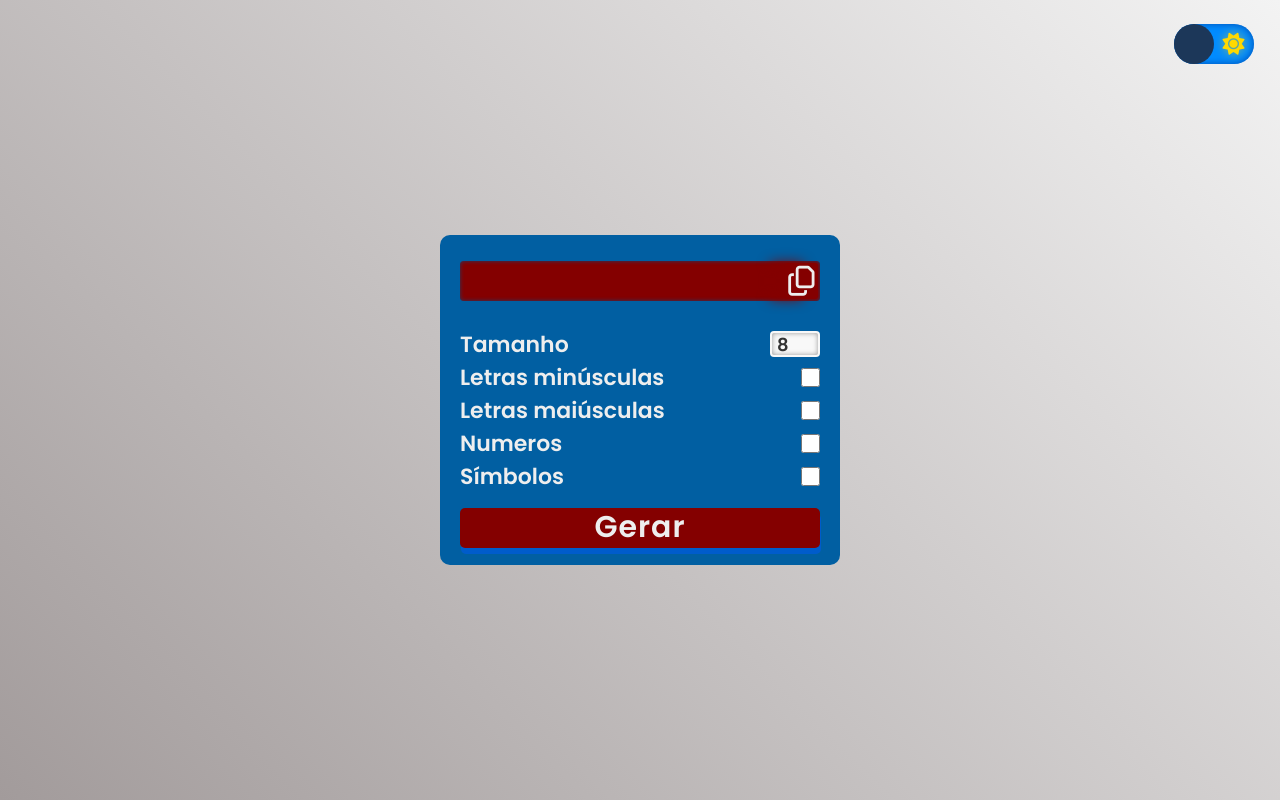
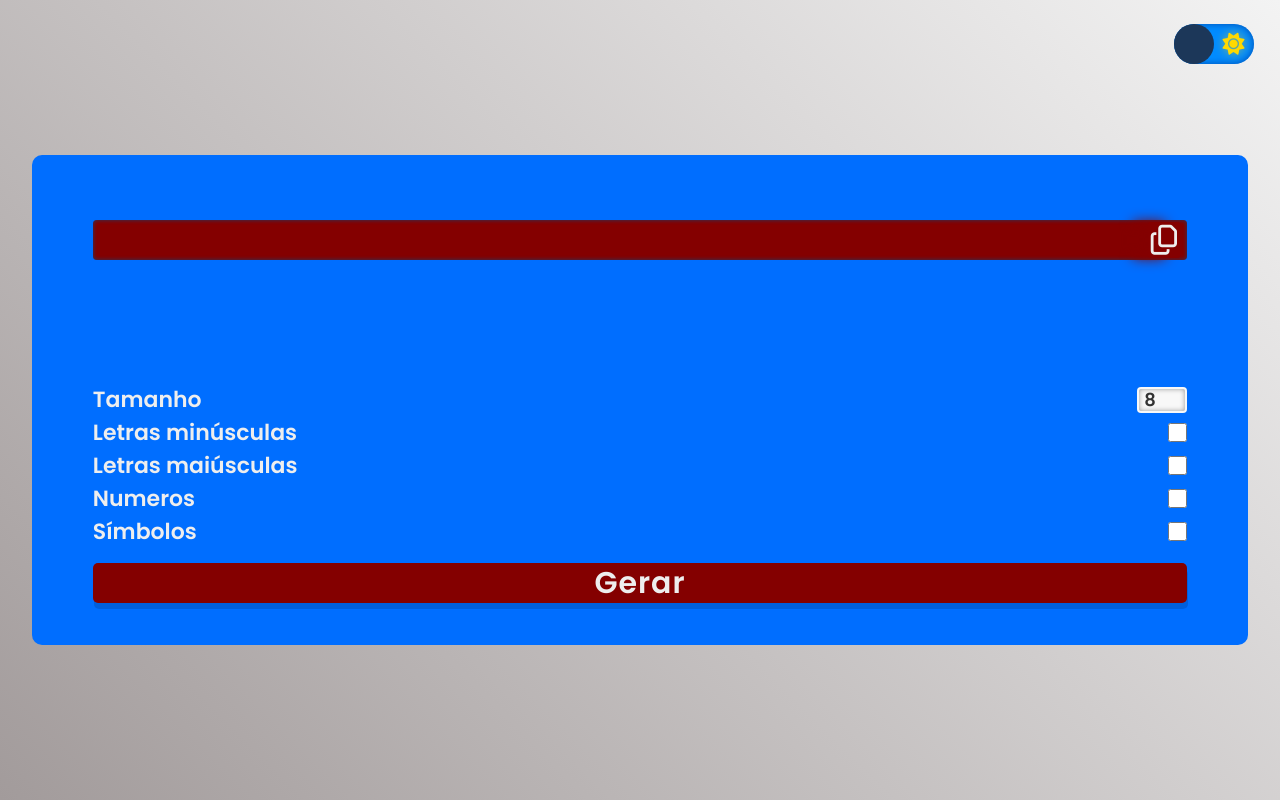
Before and after one commit to hdbrapps/GERADOR-DE-SENHA, a plain HTML site: page index.html in a window 1280 px wide. Drawn offline with Linux system fonts and the light colour scheme.

Commit message:
Update style.css

```diff
--- a/style.css
+++ b/style.css
@@ -95,9 +95,9 @@
 }
 
 #generatePw{
-    width: 400px;
-    height: 330px;
-    background-color: #015fa2;
+    width: 95%;
+    height: 490px;
+    background-color: #006eff;
     border-radius: 10px;
     display: flex;
     flex-direction: column;
```
